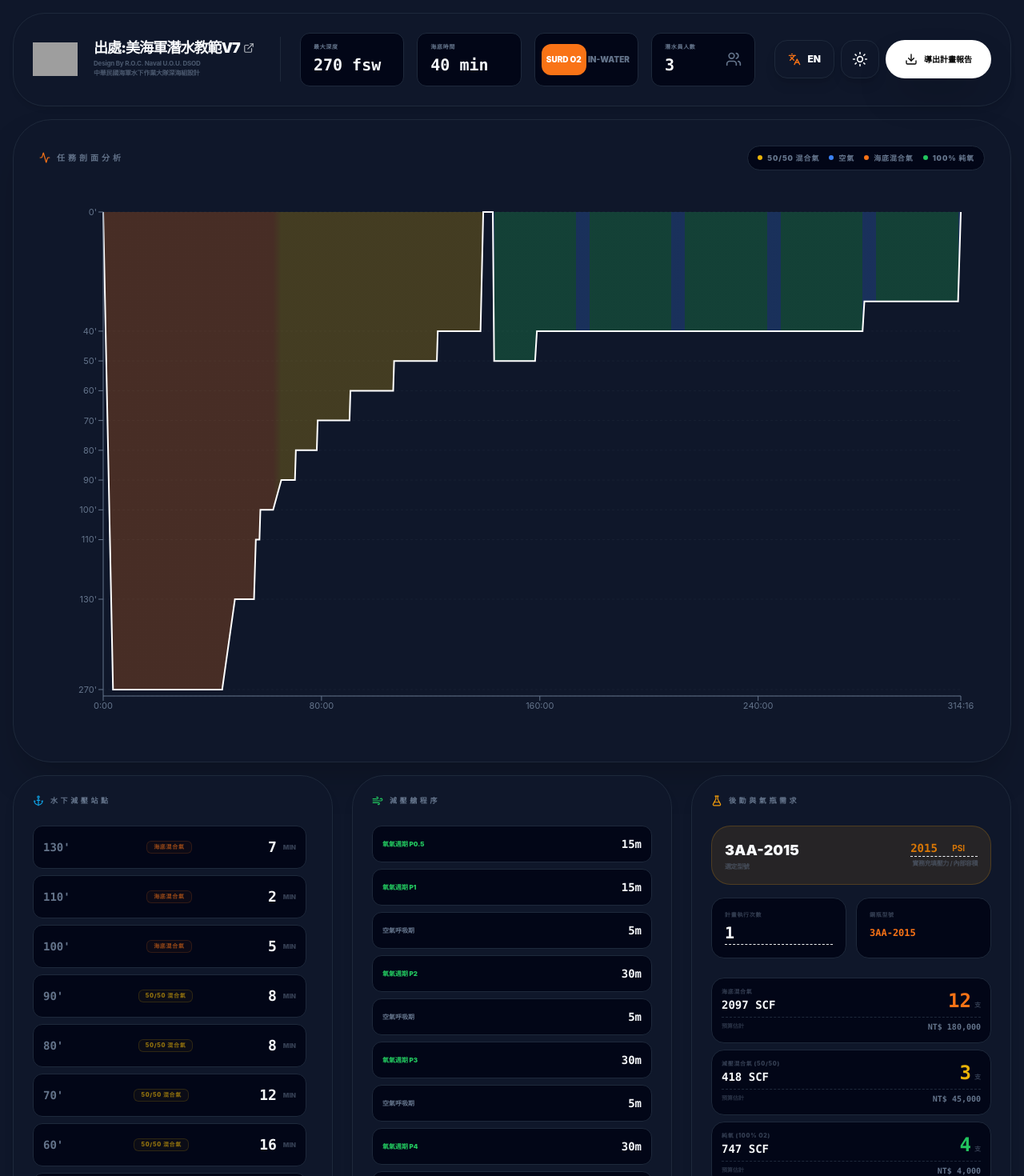
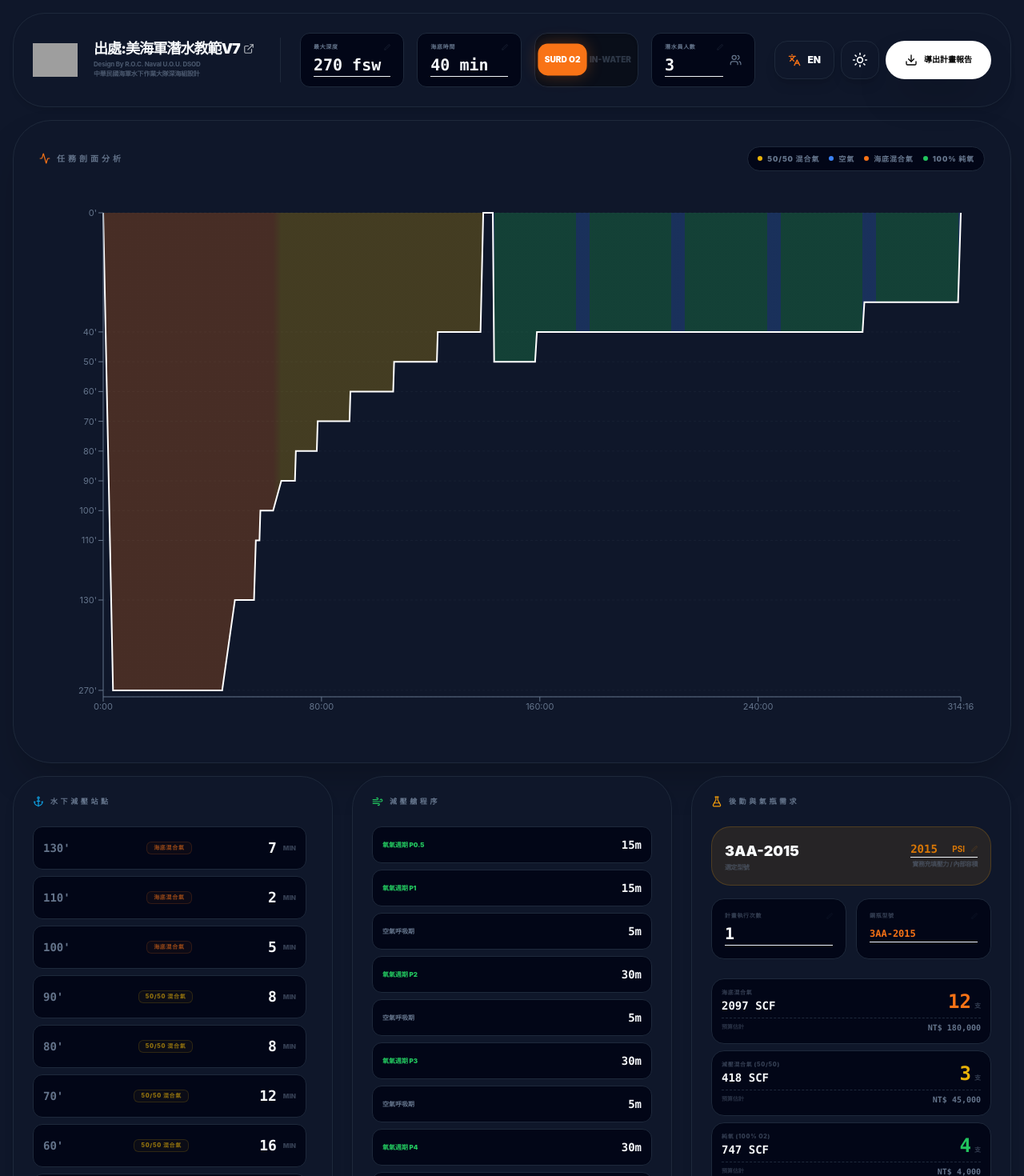
Before and after one commit to ryanhu-tech/heliox-mission-controller, a React (Vite) app: page / in a window 1280 px wide. Shown: the top 1470 px of the page at 80% size. Built offline with nearby package versions, Linux system fonts and the light colour scheme; grey boxes are pictures that could not be loaded.

Commit message:
ux: enhance mobile visibility with constant edit icons and segmented control for deco mode

```diff
--- a/src/App.jsx
+++ b/src/App.jsx
@@ -240,37 +240,63 @@ function App() {
           </div>
 
           <div className="flex-1 grid grid-cols-4 gap-4">
-             <div className="p-3 px-4 rounded-xl border group hover:border-[#f97316]/50 transition-all cursor-pointer" style={{ backgroundColor: t.inputBg, borderColor: t.border }}>
+             <div className="p-3 px-4 rounded-xl border group hover:border-[#f97316]/50 transition-all cursor-pointer relative" style={{ backgroundColor: t.inputBg, borderColor: t.border }}>
                 <label className="block text-[7px] font-black mb-0.5 uppercase tracking-widest flex justify-between items-center" style={{ color: '#64748b' }}>
                   {msg?.maxDepth}
-                  <Edit2 size={8} className="opacity-0 group-hover:opacity-40 transition-opacity" />
+                  <Edit2 size={8} className="opacity-30 group-hover:opacity-100 transition-opacity" />
                 </label>
+                <div className="border-b border-white/10 group-hover:border-[#f97316]/40 transition-colors">
                   <select className="bg-transparent border-none outline-none font-mono text-xl font-black w-full appearance-none cursor-pointer focus:text-[#f97316] transition-colors" style={{ color: t.textPrimary }} value={maxDepth} onChange={(e)=>setMaxDepth(Number(e.target.value))}>
                     {Object.keys(decoTable || {}).sort((a,b)=>a-b).map(d => <option key={d} value={d} style={{backgroundColor: t.panel}}>{d} fsw</option>)}
                   </select>
                 </div>
-             <div className="p-3 px-4 rounded-xl border group hover:border-[#f97316]/50 transition-all cursor-pointer" style={{ backgroundColor: t.inputBg, borderColor: t.border }}>
+             </div>
+             <div className="p-3 px-4 rounded-xl border group hover:border-[#f97316]/50 transition-all cursor-pointer relative" style={{ backgroundColor: t.inputBg, borderColor: t.border }}>
                 <label className="block text-[7px] font-black mb-0.5 uppercase tracking-widest flex justify-between items-center" style={{ color: '#64748b' }}>
                   {msg?.bottomTime}
-                  <Edit2 size={8} className="opacity-0 group-hover:opacity-40 transition-opacity" />
+                  <Edit2 size={8} className="opacity-30 group-hover:opacity-100 transition-opacity" />
                 </label>
+                <div className="border-b border-white/10 group-hover:border-[#f97316]/40 transition-colors">
                   <select className="bg-transparent border-none outline-none font-mono text-xl font-black w-full appearance-none cursor-pointer focus:text-[#f97316] transition-colors" style={{ color: t.textPrimary }} value={bottomTime} onChange={(e)=>setBottomTime(Number(e.target.value))}>
                     {decoTable?.[maxDepth] && Object.keys(decoTable[maxDepth]).sort((a,b)=>a-b).map(tm => <option key={tm} value={tm} style={{backgroundColor: t.panel}}>{tm} min</option>)}
                   </select>
                 </div>
-             <div className="p-2 rounded-xl border flex items-center" style={{ backgroundColor: t.inputBg, borderColor: t.border }}>
-                <button onClick={()=>setDecoMode('SURD')} className="flex-1 py-3 rounded-xl text-[10px] font-black transition-all" style={{ backgroundColor: decoMode === 'SURD' ? '#f97316' : 'transparent', color: decoMode === 'SURD' ? '#fff' : '#64748b' }}>SURD O2</button>
-                <button onClick={()=>setDecoMode('WATER')} className="flex-1 py-3 rounded-xl text-[10px] font-black transition-all" style={{ backgroundColor: decoMode === 'WATER' ? '#22c55e' : 'transparent', color: decoMode === 'WATER' ? '#fff' : '#64748b' }}>IN-WATER</button>
+             </div>
+             <div className="p-1 rounded-2xl bg-black/40 border flex items-center shadow-inner" style={{ borderColor: t.border }}>
+                <button
+                  onClick={()=>setDecoMode('SURD')}
+                  className={`flex-1 py-3 rounded-xl text-[10px] font-black transition-all duration-300 ${decoMode === 'SURD' ? 'shadow-lg scale-[1.02] z-10' : 'opacity-40 hover:opacity-100'}`}
+                  style={{
+                    backgroundColor: decoMode === 'SURD' ? '#f97316' : 'transparent',
+                    color: decoMode === 'SURD' ? '#fff' : '#64748b',
+                    boxShadow: decoMode === 'SURD' ? '0 0 20px rgba(249, 115, 22, 0.3)' : 'none'
+                  }}
+                >
+                  SURD O2
+                </button>
+                <button
+                  onClick={()=>setDecoMode('WATER')}
+                  className={`flex-1 py-3 rounded-xl text-[10px] font-black transition-all duration-300 ${decoMode === 'WATER' ? 'shadow-lg scale-[1.02] z-10' : 'opacity-40 hover:opacity-100'}`}
+                  style={{
+                    backgroundColor: decoMode === 'WATER' ? '#22c55e' : 'transparent',
+                    color: decoMode === 'WATER' ? '#fff' : '#64748b',
+                    boxShadow: decoMode === 'WATER' ? '0 0 20px rgba(34, 197, 94, 0.3)' : 'none'
+                  }}
+                >
+                  IN-WATER
+                </button>
              </div>
              <div className="p-3 px-4 rounded-xl border flex items-center justify-between group hover:border-[#f97316]/50 transition-all cursor-pointer" style={{ backgroundColor: t.inputBg, borderColor: t.border }}>
-                <div>
+                <div className="w-full">
                   <label className="block text-[7px] font-black mb-0.5 uppercase tracking-widest flex justify-between items-center" style={{ color: '#64748b' }}>
                     {msg?.divers}
-                    <Edit2 size={8} className="opacity-0 group-hover:opacity-40 transition-opacity" />
+                    <Edit2 size={8} className="opacity-30 group-hover:opacity-100 transition-opacity" />
                   </label>
-                  <input type="number" className="bg-transparent border-none outline-none font-mono text-xl font-black w-12 focus:text-[#f97316] transition-colors" style={{ color: t.textPrimary }} value={divers} onChange={(e)=>setDivers(Number(e.target.value))} />
+                  <div className="border-b border-white/10 group-hover:border-[#f97316]/40 transition-colors">
+                    <input type="number" className="bg-transparent border-none outline-none font-mono text-xl font-black w-full focus:text-[#f97316] transition-colors" style={{ color: t.textPrimary }} value={divers} onChange={(e)=>setDivers(Number(e.target.value))} />
                   </div>
-                <Users size={20} style={{ color: '#64748b' }} />
+                </div>
+                <Users size={20} className="ml-2" style={{ color: '#64748b' }} />
              </div>
           </div>
 
@@ -393,25 +419,25 @@ function App() {
                   <p className="text-[8px] font-bold opacity-50 uppercase tracking-tighter" style={{ color: t.textSecondary }}>{msg?.model}</p>
                 </div>
                 <div className="text-right flex flex-col items-end pb-1 group cursor-pointer">
-                  <div className="flex items-center gap-1 mb-0.5 border-b border-dashed border-white/5 group-hover:border-[#f59e0b]/50 transition-all">
+                  <div className="flex items-center gap-1 mb-0.5 border-b border-white/10 group-hover:border-[#f59e0b]/50 transition-all">
                     {isExporting ? (
                       <span className="font-mono text-base font-black" style={{ color: '#d97706' }}>{cylinderPSI}</span>
                     ) : (
                       <input type="number" className="bg-transparent border-none outline-none font-mono text-sm font-bold w-12 text-right focus:text-white transition-colors" style={{ color: '#d97706' }} value={cylinderPSI} onChange={(e)=>setCylinderPSI(Number(e.target.value))} />
                     )}
                     <span className="text-[10px] font-bold" style={{ color: '#d97706' }}>PSI</span>
-                    <Edit2 size={8} className="opacity-0 group-hover:opacity-40 ml-1 transition-opacity" style={{ color: '#d97706' }} />
+                    <Edit2 size={8} className="opacity-30 group-hover:opacity-100 ml-1 transition-opacity" style={{ color: '#d97706' }} />
                   </div>
                   <p className="text-[8px] font-bold opacity-50 uppercase tracking-tighter" style={{ color: t.textSecondary }}>{msg?.workPress}</p>
                 </div>
               </div>
              <div className={`grid grid-cols-2 ${isExporting ? 'gap-1 mb-2' : 'gap-3 mb-6'}`}>
-                <div className={`${isExporting ? 'p-2' : 'p-4'} rounded-2xl border group hover:border-[#f97316]/50 transition-all`} style={{ backgroundColor: t.inputBg, borderColor: t.border }}>
+                <div className={`${isExporting ? 'p-2' : 'p-4'} rounded-2xl border group hover:border-[#f97316]/50 transition-all cursor-pointer`} style={{ backgroundColor: t.inputBg, borderColor: t.border }}>
                   <label className="text-[7px] font-black uppercase tracking-widest opacity-50 block mb-0.5 flex justify-between items-center" style={{ color: t.textSecondary }}>
                     {msg?.runs}
-                    <Edit2 size={8} className="opacity-0 group-hover:opacity-40 transition-opacity" />
+                    <Edit2 size={8} className="opacity-30 group-hover:opacity-100 transition-opacity" />
                   </label>
-                  <div className="border-b border-dashed border-white/5 group-hover:border-[#f97316]/30">
+                  <div className="border-b border-white/10 group-hover:border-[#f97316]/40 transition-colors">
                     {isExporting ? (
                       <div className="font-mono text-sm font-black" style={{ color: t.textPrimary }}>{runs}</div>
                     ) : (
@@ -422,13 +448,15 @@ function App() {
                 <div className={`${isExporting ? 'p-2' : 'p-4'} rounded-2xl border group hover:border-[#f97316]/50 transition-all cursor-pointer`} style={{ backgroundColor: t.inputBg, borderColor: t.border }}>
                   <label className="text-[7px] font-black uppercase tracking-widest opacity-50 block mb-0.5 flex justify-between items-center" style={{ color: t.textSecondary }}>
                     {msg?.cylinder}
-                    <Edit2 size={8} className="opacity-0 group-hover:opacity-40 transition-opacity" />
+                    <Edit2 size={8} className="opacity-30 group-hover:opacity-100 transition-opacity" />
                   </label>
+                  <div className="border-b border-white/10 group-hover:border-[#f97316]/40 transition-colors">
                     {isExporting ? (
                       <div className="font-mono text-[10px] font-black leading-tight" style={{ color: '#f97316' }}>{selectedCyl?.name}</div>
                     ) : (
                       <select className="bg-transparent border-none outline-none font-mono text-xs font-black w-full appearance-none cursor-pointer focus:text-[#f97316] transition-colors" style={{ color: '#f97316' }} value={selectedCyl?.id} onChange={handleCylChange}>{CYLINDER_PRESETS.map(c => <option key={c.id} value={c.id} style={{backgroundColor: t.panel}}>{c.name}</option>)}</select>
                     )}
+                  </div>
                 </div>
              </div>
              <div className="space-y-2 flex-1">
```
Lines whose indentation alone changed are shown as unchanged.
